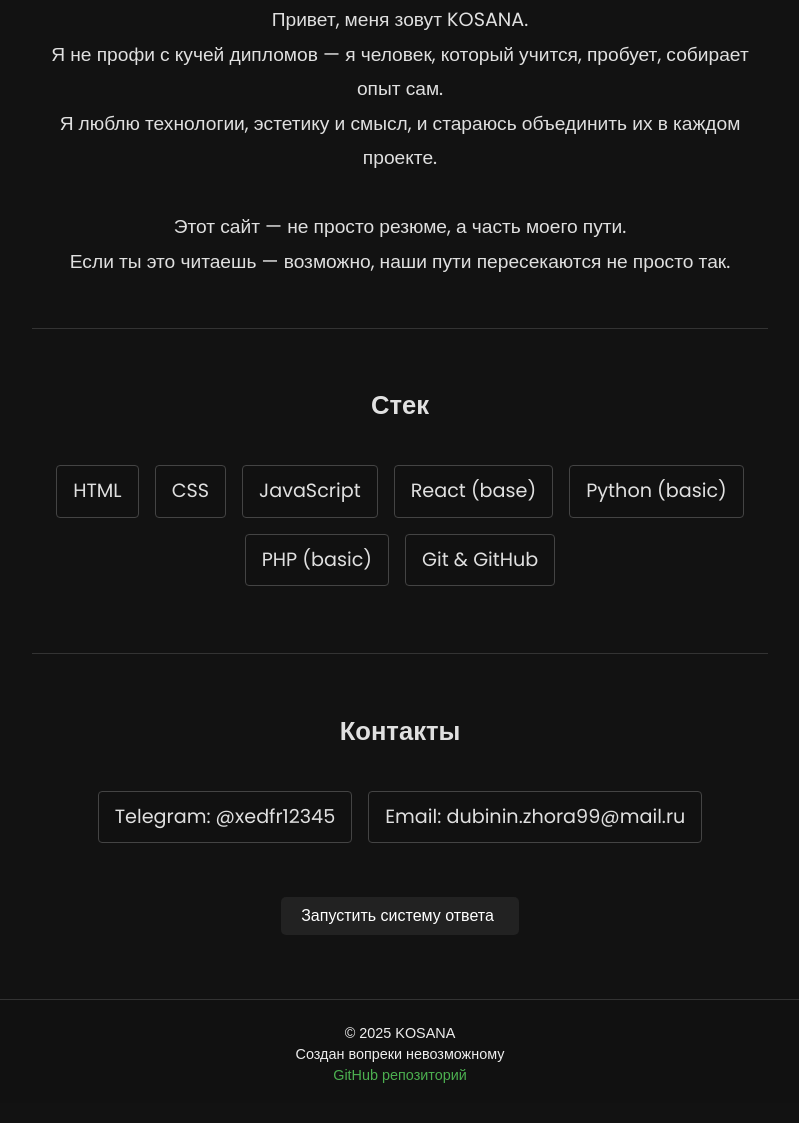
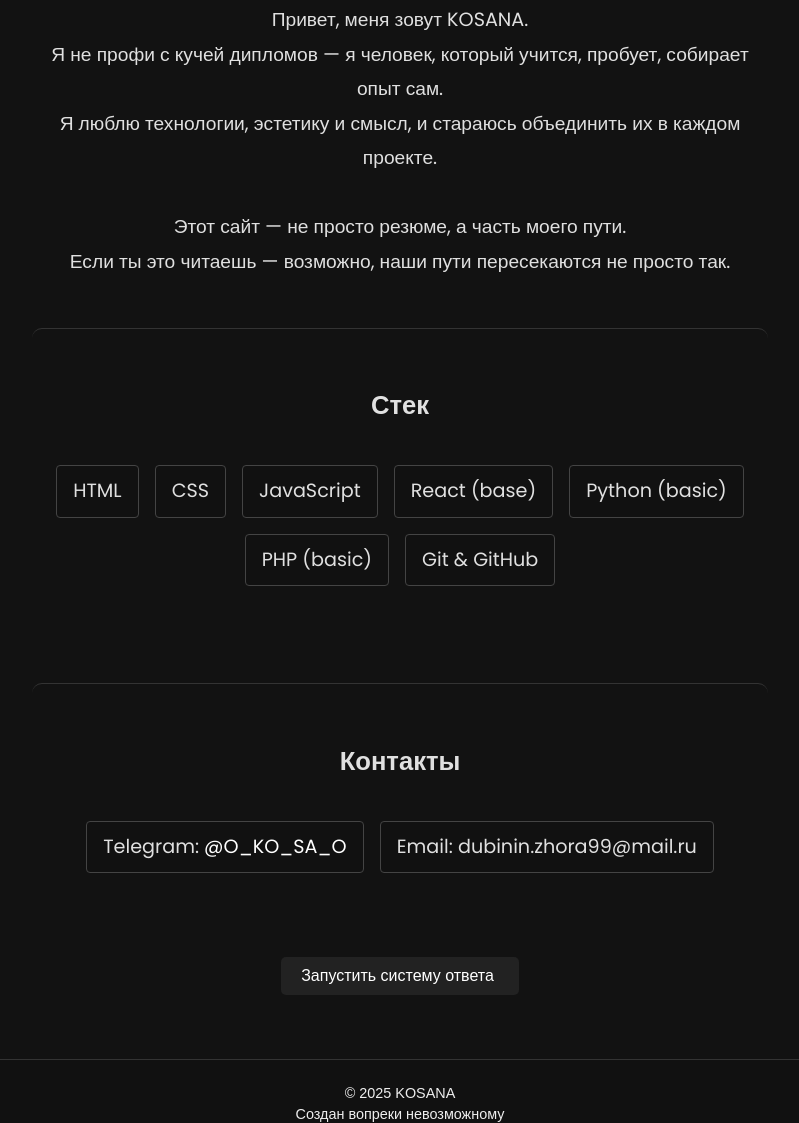
Before and after one commit to xedfr12345/kosana-landing, a plain HTML site: page index.html in a window 1280 px wide. Shown: the part 220-1343 px from the top of the page, without its empty margins (240-1039 px from the left). Drawn offline with Linux system fonts and the light colour scheme.

Commit message:
немного магии

```diff
--- a/index.html
+++ b/index.html
@@ -34,7 +34,7 @@
     <div class="tech-stack">
       <h2>Контакты</h2>
       <ul>
-        <li>Telegram: @xedfr12345</li>
+        <li>Telegram: <a href="https://t.me/O_KO_SA_O" target="_blank" class="tg_link">@O_KO_SA_O</a></li>
         <li>Email: dubinin.zhora99@mail.ru</li>
       </ul>
     </div>
--- a/style.css
+++ b/style.css
@@ -86,17 +86,18 @@ header {
   flex-direction: column;
   justify-content: center;
   margin-top: 3rem;
+  padding: 30px 20px;
   border-top: 1px solid #333;
+  border-radius: 10px;
   padding-top: 2rem;
-  transition: transform 0.6s ease, box-shadow 0.7s ease;
+  transition: box-shadow 0.7s ease;
 }
 
 .tech-stack:hover {
-  transform: scale(1.03) translateY(-3px);
   box-shadow:
-    0 0 10px rgba(0, 200, 255, 0.3),
-    0 0 20px rgba(0, 200, 255, 0.4),
-    0 0 30px rgba(0, 255, 150, 0.2);
+    0 0 5px rgba(0, 200, 255, 0.5),
+    0 0 10px rgba(0, 200, 255, 0.4),
+    0 0 20px rgba(255, 255, 255, 0.2);
   transition: box-shadow 0.7s ease;
 }
 
@@ -205,3 +206,54 @@ body.dark-theme {
 #responseText.active {
   opacity: 1;
 }
+
+  @keyframes breathing {
+    0% { opacity: 0; }
+    50% { opacity: 1; }
+    100% { opacity: 0; }
+  }
+
+.tg_link {
+  text-decoration: none;
+  color: white;
+  position: relative;
+  transition: color 0.3s ease;
+}
+
+.tg_link::after {
+  content: '';
+  position: absolute;
+  left: 0;
+  bottom: -2px;
+  width: 100%;
+  height: 2px;
+  background-color: rgba(0, 255, 150, 0.8);
+  box-shadow: 0 0 5px rgba(0, 255, 150, 0.5);
+  transform: scaleX(0);
+  transform-origin: left;
+  transition: transform 0.3s ease; box-shadow: 0.3s ease;
+}
+
+.tg_link::before {
+  content: '';
+  position: absolute;
+  left: -4px;
+  bottom: 0;
+  width: 2px;
+  height: 100%;
+  background-color: rgba(0, 255, 150, 0.8);
+  box-shadow: 0 0 5px rgba(0, 255, 150, 0.5);
+  transform: scaleY(0);
+  transform-origin: bottom;
+  transition: transform 0.3s ease;
+}
+
+.tg_link:hover::after {
+  transform: scaleX(1);
+  animation: breathing 2s infinite;
+}
+
+.tg_link:hover::before {
+  transform: scaleY(1);
+  animation: breathing 2s infinite;
+}
```
